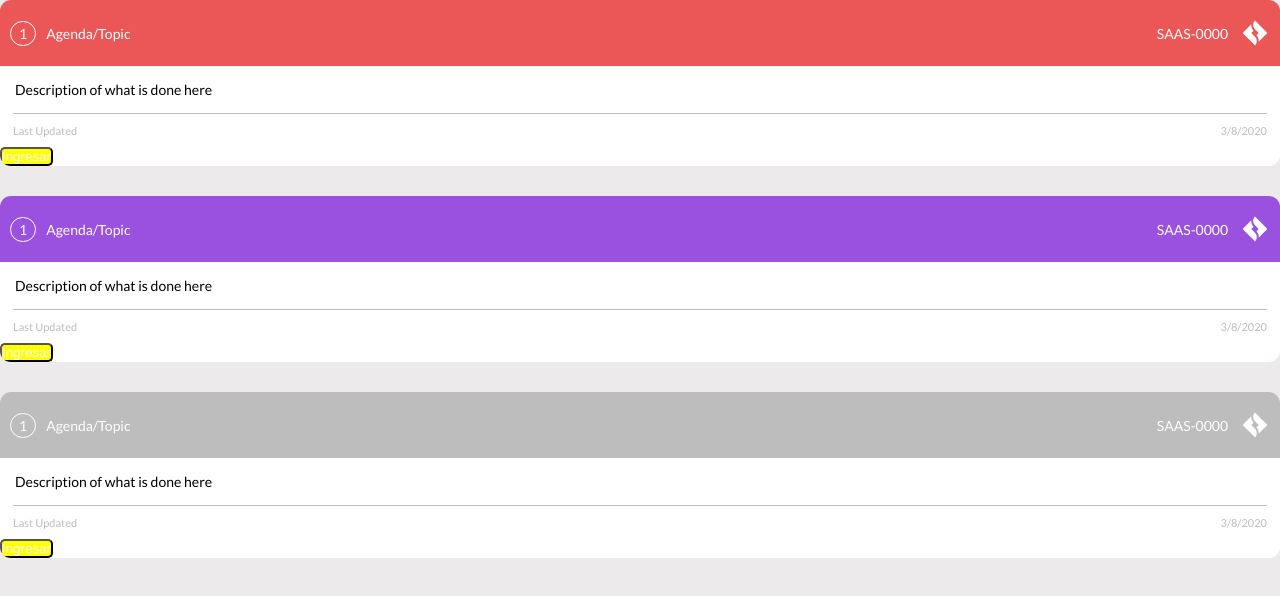
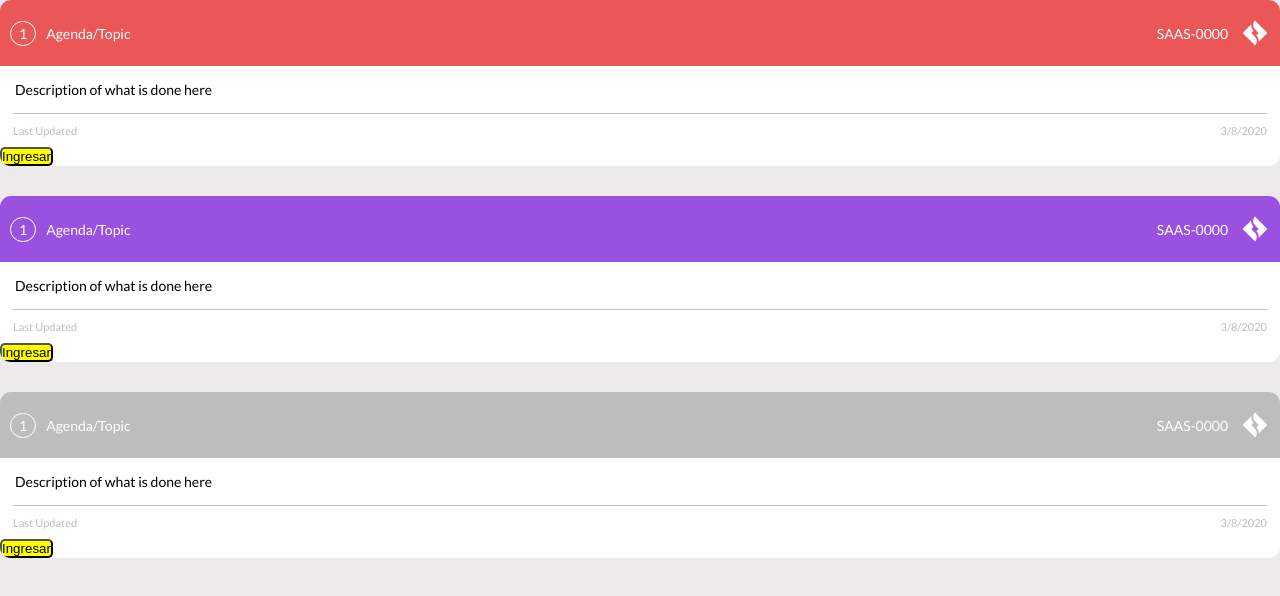
Before and after one commit to ro-io/practica, a React (Vite) app: page / in a window 1280 px wide. Shown: the top 596 px of the page. Built offline with nearby package versions, Linux system fonts and the light colour scheme.

Commit message:
letra negra

```diff
--- a/src/components/Card.css
+++ b/src/components/Card.css
@@ -10,7 +10,7 @@
 }
 button{
     background-color: yellow;
-    color: white;
+    color: black;
     display: flex;
     border-radius: 5px;
 }
```
